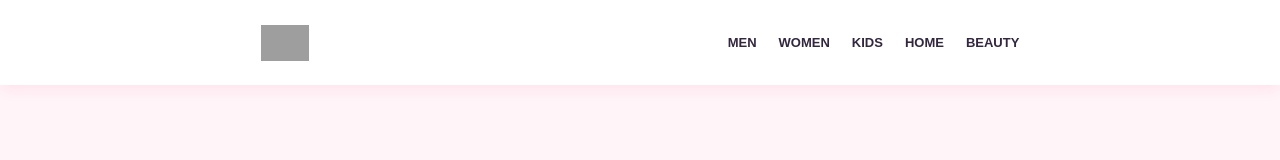
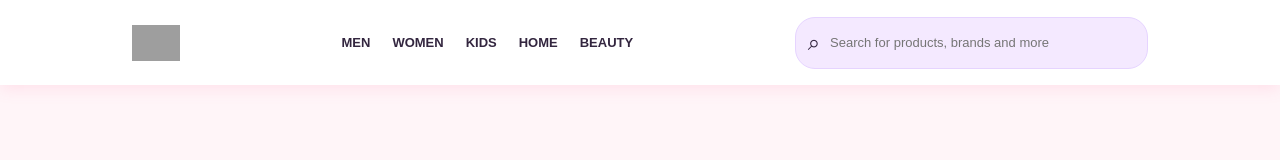
Before and after one commit to Arav-eng/Myntra-Clone, a plain HTML site: page index.html in a window 1280 px wide. Drawn offline with Linux system fonts and the light colour scheme; grey boxes are pictures that could not be loaded.

Commit message:
Add product search box

```diff
--- a/index.html
+++ b/index.html
@@ -13,13 +13,20 @@
                 src="https://cdn.iconscout.com/icon/free/png-256/free-myntra-icon-svg-download-png-2249158.png"
                 alt="Myntra Logo">
         </div>
-    <nav class="nav-links">
+        <nav class="nav-links">
     <a href="#men">MEN</a>
     <a href="#women">WOMEN</a>
     <a href="#kids">KIDS</a>
     <a href="#home">HOME</a>
     <a href="#beauty">BEAUTY</a>
 </nav>
+<div class="search-box">
+    <span>⌕</span>
+    <input
+        type="text"
+        id="searchInput"
+        placeholder="Search for products, brands and more">
+</div>
     </header>
 </body>
 </html>
--- a/style.css
+++ b/style.css
@@ -53,3 +53,25 @@ body {
 .nav-links a:hover {
     color: #FF4F91;
 }
+.search-box {
+    background: #F4E9FF;
+    padding: 12px;
+    display: flex;
+    align-items: center;
+    width: 30%;
+    border-radius: 20px;
+    border: 1px solid #E6D4FF;
+}
+
+.search-box span {
+    font-size: 22px;
+    margin-right: 10px;
+}
+
+.search-box input {
+    border: none;
+    outline: none;
+    background: transparent;
+    width: 100%;
+    font-size: 13px;
+}
```
